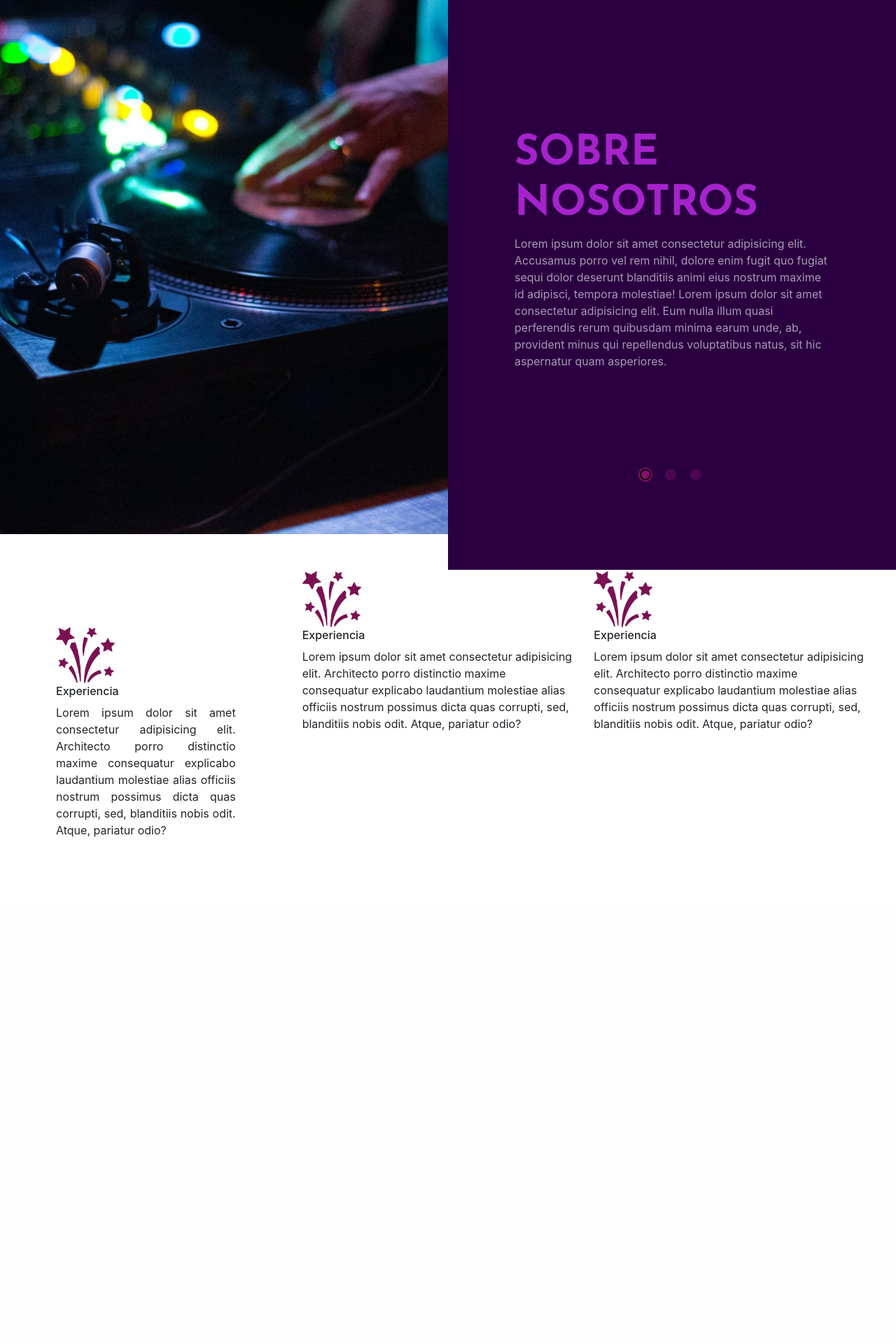
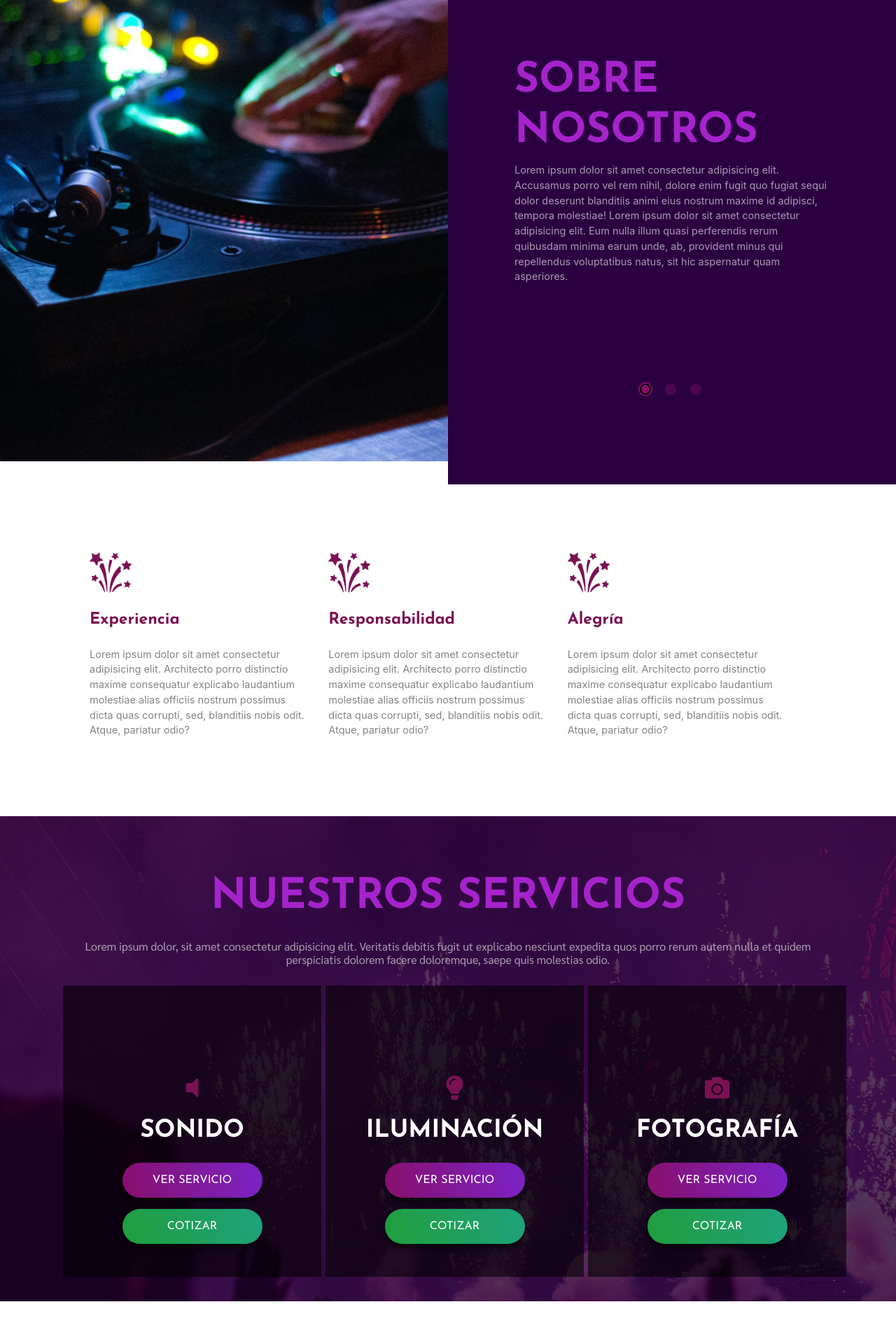
Before and after one commit to brianeto/kamo-events, a PHP site: page / in a window 1280 px wide. Shown: the part 880-2800 px from the top of the page at 70% size. Before the commit the page ends 2076 px from the top, so only its background shows below. Run offline with PHP 8.4, Linux system fonts and the light colour scheme; some libraries are stand-ins or nearby versions; some web fonts are replaced.

Commit message:
progress.

```diff
--- a/index.html
+++ b/index.html
@@ -13,8 +13,8 @@
     <link href="src/css/style.css" rel="stylesheet">
 </head>
 <body>
-    <section class="hero">
-        <div class="container">
+    <section class="hero d-flex position-relative align-items-center">
+            <div class="container-fluid">
                     <div class="hero-logo">
                         <img src="src/img/Logo Kamo blanco.png" alt="logo-kamo">
                     </div>
@@ -28,9 +28,13 @@
                         <h5>En Kamo Eventos hacemos que tu fiesta sea una experiencia inolvidable, con equipos de alta tecnología y personal experto en la planeación y ejecución de eventos</h5>
                     </div>
                     <div class="hero-button">
-                <button class="btn">CONOCE MÁS</button>
+                        <button class="btn-pink">CONOCE MÁS</button>
                     </div>
+                    <video autoplay muted loop id="myVideo" class="position-absolute">
+                            <source src="src/img/Dj - 3360.mp4" type="video/mp4">
+                        </video>
                 </div>
+
     </section>
     <section class="about-us col-lg-12">
         <div class="about-us-left-img col-lg-6">
@@ -56,24 +60,125 @@
         </div>
     </section>
     <section class="features row col-12">
-        <div class="features-experiencia col-4 text-left">
-            <img src="src/img/fireworks.png" alt="">
-            <h6>Experiencia</h6>
-            <p class="text-justify">Lorem ipsum dolor sit amet consectetur adipisicing elit. Architecto porro distinctio maxime consequatur explicabo laudantium molestiae alias officiis nostrum possimus dicta quas corrupti, sed, blanditiis nobis odit. Atque, pariatur odio?</p>
+        <div class="features-experiencia col-4">
+            <img src="src/img/fireworks.png" class="mb-4" alt="">
+            <h6 class="mb-4">Experiencia</h6>
+            <p class="text-left">Lorem ipsum dolor sit amet consectetur adipisicing elit. Architecto porro distinctio maxime consequatur explicabo laudantium molestiae alias officiis nostrum possimus dicta quas corrupti, sed, blanditiis nobis odit. Atque, pariatur odio?</p>
         </div>
         <div class="features-responsabilidad col-4">
-            <img src="src/img/fireworks.png" alt="">
-            <h6>Experiencia</h6>
-            <p>Lorem ipsum dolor sit amet consectetur adipisicing elit. Architecto porro distinctio maxime consequatur explicabo laudantium molestiae alias officiis nostrum possimus dicta quas corrupti, sed, blanditiis nobis odit. Atque, pariatur odio?</p>
+            <img src="src/img/fireworks.png" class="mb-4" alt="">
+            <h6 class="mb-4">Responsabilidad</h6>
+            <p class="text-left">Lorem ipsum dolor sit amet consectetur adipisicing elit. Architecto porro distinctio maxime consequatur explicabo laudantium molestiae alias officiis nostrum possimus dicta quas corrupti, sed, blanditiis nobis odit. Atque, pariatur odio?</p>
         </div>
         <div class="features-alegria col-4">
-            <img src="src/img/fireworks.png" alt="">
-            <h6>Experiencia</h6>
-            <p>Lorem ipsum dolor sit amet consectetur adipisicing elit. Architecto porro distinctio maxime consequatur explicabo laudantium molestiae alias officiis nostrum possimus dicta quas corrupti, sed, blanditiis nobis odit. Atque, pariatur odio?</p>
+            <img src="src/img/fireworks.png" class="mb-4" alt="">
+            <h6 class="mb-4">Alegría</h6>
+            <p class="text-left">Lorem ipsum dolor sit amet consectetur adipisicing elit. Architecto porro distinctio maxime consequatur explicabo laudantium molestiae alias officiis nostrum possimus dicta quas corrupti, sed, blanditiis nobis odit. Atque, pariatur odio?</p>
         </div>
     </section>
-    <section class="our-services"></section>
-    <section class="gallery"></section>
+    <section class="our-services">
+        <div class="container">
+            <div class="our-services-title mt-5">
+                <h2 class="">NUESTROS SERVICIOS</h2>
+            </div>
+            <div class="our-services-subtitle">
+                <h5>Lorem ipsum dolor, sit amet consectetur adipisicing elit. Veritatis debitis fugit ut explicabo nesciunt expedita quos porro rerum autem nulla et quidem perspiciatis dolorem facere doloremque, saepe quis molestias odio.</h5>
+            </div>
+            <div class="our-services-options col-12 d-flex">
+                <div class="our-services-options-sonido col-4">
+                    <div class="our-services-options-sonido-content">
+                        <div class="our-services-options-sonido-icon"><i class="fas fa-volume-off"></i></div>
+                        <div class="our-services-options-sonido-title"><h3>SONIDO</h3></div>
+                        <div class="our-services-options-sonido-button-pink">
+                            <button class="btn-pink">
+                                VER SERVICIO
+                            </button>
+                        </div>
+                        <div class="our-services-options-sonido-button-green    ">
+                            <button class="btn-green">
+                                COTIZAR
+                            </button>
+                        </div>
+                    </div>
+                </div>
+                <div class="our-services-options-iluminacion col-4">
+                    <div class="our-services-options-iluminacion-content">
+                        <div class="our-services-options-iluminacion-icon"><i class="fas fa-lightbulb"></i></div>
+                        <div class="our-services-options-iluminacion-title"><h3>ILUMINACIÓN</h3></div>
+                        <div class="our-services-options-iluminacion-button-pink">
+                            <button class="btn-pink">
+                                VER SERVICIO
+                            </button>
+                        </div>
+                        <div class="our-services-options-iluminacion-button-green">
+                            <button class="btn-green">
+                                COTIZAR
+                            </button>
+                        </div>
+                    </div>
+                </div>
+                <div class="our-services-options-fotografia col-4">
+                    <div class="our-services-options-fotografia-content">
+                        <div class="our-services-options-fotografia-icon"><i class="fas fa-camera"></i></div>
+                        <div class="our-services-options-fotografia-title"><h3>FOTOGRAFÍA</h3></div>
+                        <div class="our-services-options-fotografia-button-pink">
+                            <button class="btn-pink">
+                                VER SERVICIO
+                            </button>
+                        </div>
+                        <div class="our-services-options-fotografia-button-green">
+                            <button class="btn-green">
+                                COTIZAR
+                            </button>
+                        </div>
+                    </div>
+                </div>
+            </div>
+        </div>
+    </section>
+    <section class="gallery text-center">
+        <h2>GALERÍA</h2>
+        <div class="gallery-first-row row col-12">
+                <div class="col-4 row d-flex flex-column">
+                    <img src="src/img/gallery1.png" alt="">
+                </div>
+                <div class="col-4 row d-flex flex-column">
+                    <img src="src/img/gallery1.png" alt="">
+                </div>
+                <div class="col-4 row d-flex flex-column">
+                    <img src="src/img/gallery1.png" alt="">
+                </div>
+                <div class="col-4 row d-flex flex-column">
+                    <img src="src/img/gallery1.png" alt="">
+                </div>
+                <div class="col-4 row d-flex flex-column">
+                    <img src="src/img/gallery1.png" alt="">
+                </div>
+                <div class="col-4 row d-flex flex-column">
+                    <img src="src/img/gallery1.png" alt="">
+                </div>
+            </div>
+            <div class="gallery-first-row row col-12">
+                    <div class="col-4 row d-flex flex-column">
+                        <img src="src/img/gallery1.png" alt="">
+                    </div>
+                    <div class="col-4 row d-flex flex-column">
+                        <img src="src/img/gallery1.png" alt="">
+                    </div>
+                    <div class="col-4 row d-flex flex-column">
+                        <img src="src/img/gallery1.png" alt="">
+                    </div>
+                    <div class="col-4 row d-flex flex-column">
+                        <img src="src/img/gallery1.png" alt="">
+                    </div>
+                    <div class="col-4 row d-flex flex-column">
+                        <img src="src/img/gallery1.png" alt="">
+                    </div>
+                    <div class="col-4 row d-flex flex-column">
+                        <img src="src/img/gallery1.png" alt="">
+                    </div>
+                </div>
+    </section>
     <section class="testimonies"></section>
     <section class="contact"></section>
     <footer></footer>
@@ -91,6 +196,16 @@
             speed: 300
           });
         });
+        $(document).ready(function(){
+          $('.your-gallery').slick({
+            slidesToShow: 1,
+            slidesToScroll: 1,
+            arrows: false,
+            dots: true,
+            infinite: false,
+            speed: 300
+          });
+        });
       </script>
 </body>
 </html>
--- a/src/css/style.css
+++ b/src/css/style.css
@@ -1,12 +1,28 @@
-.btn {
+.btn-pink {
   width: 200px;
   height: 50px;
   border-radius: 31px;
   box-shadow: 0 6px 6px 0 rgba(0, 0, 0, 0.53);
   background-image: linear-gradient(255deg, #7b23c8, #880f6c);
   color: #ffffff;
+  cursor: pointer;
+  border: none;
 }
-.btn:hover {
+.btn-pink:hover {
+  color: #000000;
+}
+
+.btn-green {
+  width: 200px;
+  height: 50px;
+  border-radius: 31px;
+  box-shadow: 0 6px 6px 0 rgba(0, 0, 0, 0.53);
+  background-image: linear-gradient(255deg, #1ea27c, #209e3d);
+  color: #ffffff;
+  cursor: pointer;
+  border: none;
+}
+.btn-green:hover {
   color: #000000;
 }
 
@@ -22,6 +38,10 @@
   font-family: Sarabun;
   src: url(../fonts/Sarabun-Regular.ttf);
 }
+p {
+  font-size: 14.5px;
+}
+
 h1, h2 {
   font-family: JosefinSansBold;
 }
@@ -84,11 +104,14 @@ body {
 }
 
 .hero {
-  background-image: url(../img/bg-intro.png);
   color: #ffffff;
   display: flex;
   flex-direction: row;
   text-align: center;
+  height: 720px;
+}
+.hero .container {
+  position: absolute;
 }
 .hero-logo {
   cursor: pointer;
@@ -137,8 +160,109 @@ body {
   color: rgba(255, 255, 255, 0.6);
 }
 
-.features-experiencia {
-  padding: 5em;
+.features {
+  padding: 6rem 8rem;
+}
+.features h6 {
+  font-family: JosefinSansBold;
+  font-size: 23px;
+  color: #7a1153;
+}
+.features p {
+  color: #848484;
+}
+.features img {
+  color: #7a1153;
+  width: 60px;
+}
+
+.our-services {
+  background-image: url(../img/bg-intro.png);
+  display: flex;
+  flex-direction: row;
+  text-align: center;
+}
+.our-services .container {
+  padding: 2rem;
+}
+.our-services-title h2 {
+  font-size: 60px;
+  color: #a623cc;
+}
+.our-services-subtitle {
+  padding: 1rem;
+}
+.our-services-subtitle h5 {
+  font-size: 16px;
+  color: rgba(255, 255, 255, 0.6);
+}
+.our-services-options i {
+  font-size: 35px;
+  color: #7a1153;
+}
+.our-services-options h3 {
+  font-family: JosefinSansBold;
+  font-size: 35px;
+  color: #ffffff;
+}
+.our-services-options-sonido {
+  height: 416px;
+  background: rgba(0, 0, 0, 0.58);
+  margin: 0.2em;
+}
+.our-services-options-sonido-content {
+  padding-top: 8em;
+}
+.our-services-options-sonido-title {
+  padding-top: 1.4rem;
+}
+.our-services-options-sonido-button-pink {
+  padding: 1rem;
+}
+.our-services-options-iluminacion {
+  height: 416px;
+  background: rgba(0, 0, 0, 0.58);
+  margin: 0.2em;
+}
+.our-services-options-iluminacion-content {
+  padding-top: 8em;
+}
+.our-services-options-iluminacion-title {
+  padding-top: 1.4rem;
+}
+.our-services-options-iluminacion-button-pink {
+  padding: 1rem;
+}
+.our-services-options-fotografia {
+  height: 416px;
+  background: rgba(0, 0, 0, 0.58);
+  margin: 0.2em;
+}
+.our-services-options-fotografia-content {
+  padding-top: 8em;
+}
+.our-services-options-fotografia-title {
+  padding-top: 1.4rem;
+}
+.our-services-options-fotografia-button-pink {
+  padding: 1rem;
+}
+
+.gallery {
+  padding: 6rem 8rem;
+}
+.gallery-first-row img {
+  width: 100%;
+}
+.gallery-second-row img {
+  width: 100%;
+}
+
+#myVideo {
+  left: 0;
+  top: 0;
+  width: 100%;
+  z-index: -100;
 }
 
 /*# sourceMappingURL=style.css.map */
--- a/src/scss/_typography.scss
+++ b/src/scss/_typography.scss
@@ -10,6 +10,9 @@
     font-family: Sarabun;
     src: url(../fonts/Sarabun-Regular.ttf);
 }
+p {
+    font-size: 14.5px;
+}
 h1, h2 {
     font-family: JosefinSansBold;
 }
--- a/src/scss/_variables.scss
+++ b/src/scss/_variables.scss
@@ -2,21 +2,37 @@
 $white: #ffffff;
 $black: #000000;
 $transparent-gray: rgba(255, 255, 255, 0.6);
+$gray: #848484;
 $main-pink: #a623cc;
 $dark-pink: #7a1153;
 $link-pink:#880f6c;
 $dark-purple: #2a0041;
 $light-purple: #7b23c8;
 
-// Button Style
-.btn {
+// Button Styles
+.btn-pink {
     width: 200px;
     height: 50px;
     border-radius: 31px;
     box-shadow: 0 6px 6px 0 rgba(0, 0, 0, 0.53);
     background-image: linear-gradient(255deg, #7b23c8, #880f6c);
     color: $white;
+    cursor: pointer;
+    border: none;
     &:hover{
         color: $black;
     }
 }
+.btn-green {
+    width: 200px;
+    height: 50px;
+    border-radius: 31px;
+    box-shadow: 0 6px 6px 0 rgba(0, 0, 0, 0.53);
+    background-image: linear-gradient(255deg, #1ea27c, #209e3d);
+    color: $white;
+    cursor: pointer;
+    border: none;
+    &:hover{
+        color: $black;
+    }
+}
--- a/src/scss/style.scss
+++ b/src/scss/style.scss
@@ -16,11 +16,14 @@ body {
 }
 
 .hero {
-    background-image: url(../img/bg-intro.png);
     color: $white;
     display: flex;
     flex-direction: row;
     text-align: center;
+    height: 720px;
+    .container {
+        position: absolute;
+    }
     &-logo {
         cursor: pointer;
         position: absolute;
@@ -71,7 +74,116 @@ body {
     }
 }
 .features {
-    &-experiencia {
-        padding: 5em;
+    padding: 6rem 8rem;
+    h6 {
+        font-family: JosefinSansBold;
+        font-size: 23px;
+        color: $dark-pink;
+    }
+    p {
+        color: $gray;
+    }
+    img{
+        color: $dark-pink;
+        width: 60px;
     }
 }
+
+.our-services {
+    background-image: url(../img/bg-intro.png);
+    display: flex;
+    flex-direction: row;
+    text-align: center;
+    .container {
+        padding: 2rem;
+    }
+    &-title {
+        h2 {
+            font-size: 60px;
+            color: $main-pink;
+        }
+    }
+    &-subtitle {
+        padding: 1rem;
+        h5 {
+            font-size: 16px;
+            color: $transparent-gray;
+        }
+    }
+    &-options {
+        i {
+            font-size: 35px;
+            color: $dark-pink;
+        }
+        h3 {
+            font-family: JosefinSansBold;
+            font-size: 35px;
+            color: $white;
+        }
+
+        &-sonido{
+            height: 416px;
+            background: rgba(0, 0, 0, 0.58);
+            margin: 0.2em;
+            &-content {
+                padding-top: 8em;
+            }
+            &-title {
+                padding-top: 1.4rem;
+            }
+            &-button-pink{
+                padding: 1rem;;
+            }
+        }
+        &-iluminacion{
+            height: 416px;
+            background: rgba(0, 0, 0, 0.58);
+            margin: 0.2em;
+            &-content {
+                padding-top: 8em;
+            }
+            &-title {
+                padding-top: 1.4rem;
+            }
+            &-button-pink{
+                padding: 1rem;;
+            }
+        }
+        &-fotografia{
+            height: 416px;
+            background: rgba(0, 0, 0, 0.58);
+            margin: 0.2em;
+            &-content {
+                padding-top: 8em;
+            }
+            &-title {
+                padding-top: 1.4rem;
+            }
+            &-button-pink{
+                padding: 1rem;;
+            }
+        }
+    }
+}
+.gallery {
+    padding: 6rem 8rem;
+    &-first-row {
+        img {
+            width: 100%;
+
+        }
+    }
+    &-second-row {
+        img {
+            width: 100%;
+
+        }
+    }
+}
+#myVideo {
+    left: 0;
+    top: 0;
+    width: 100%;
+    //height: auto;
+    z-index: -100;
+}
```
Also changed, not shown: src/img/gallery1.png (added), 2 other files. Lines whose indentation alone changed are shown as unchanged.
